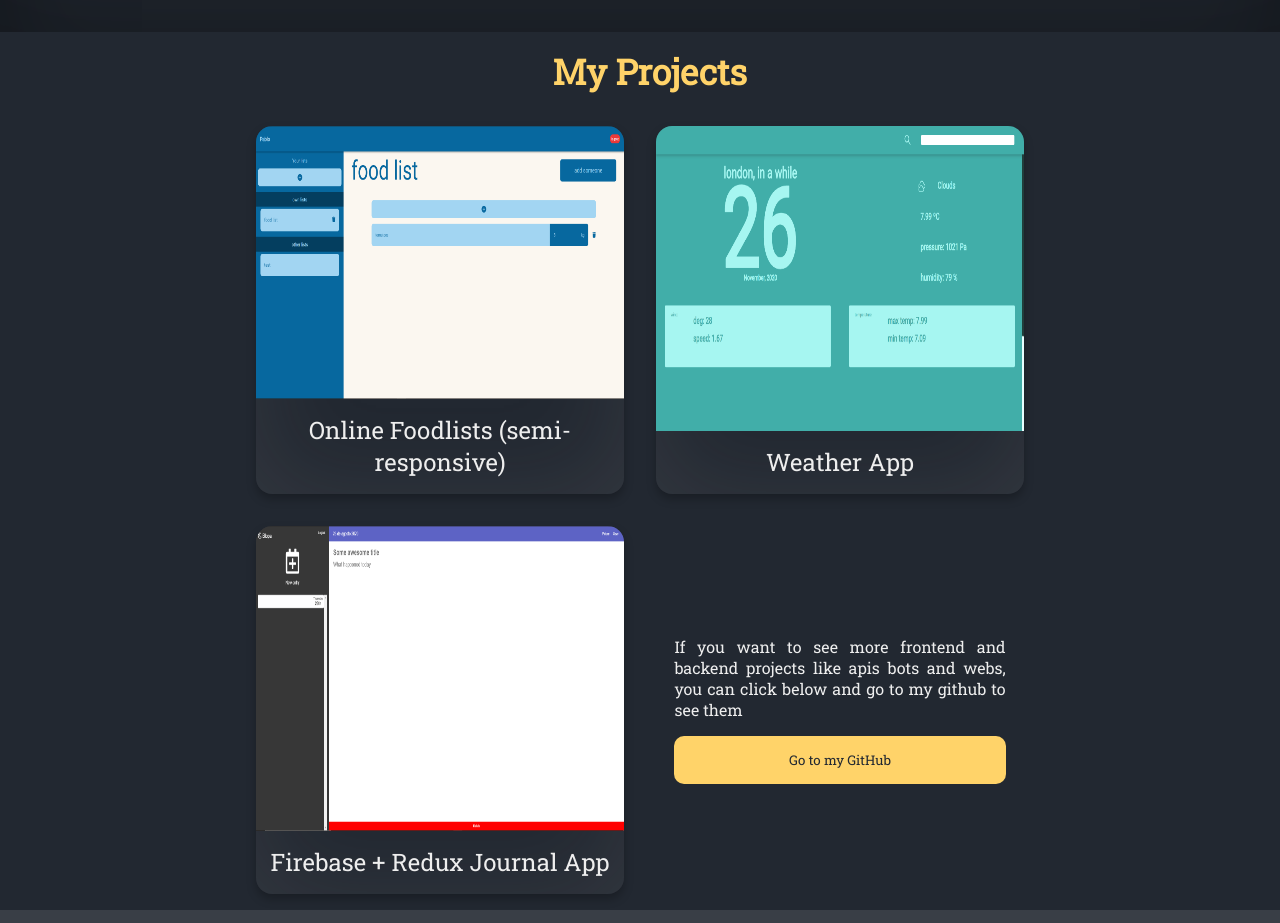
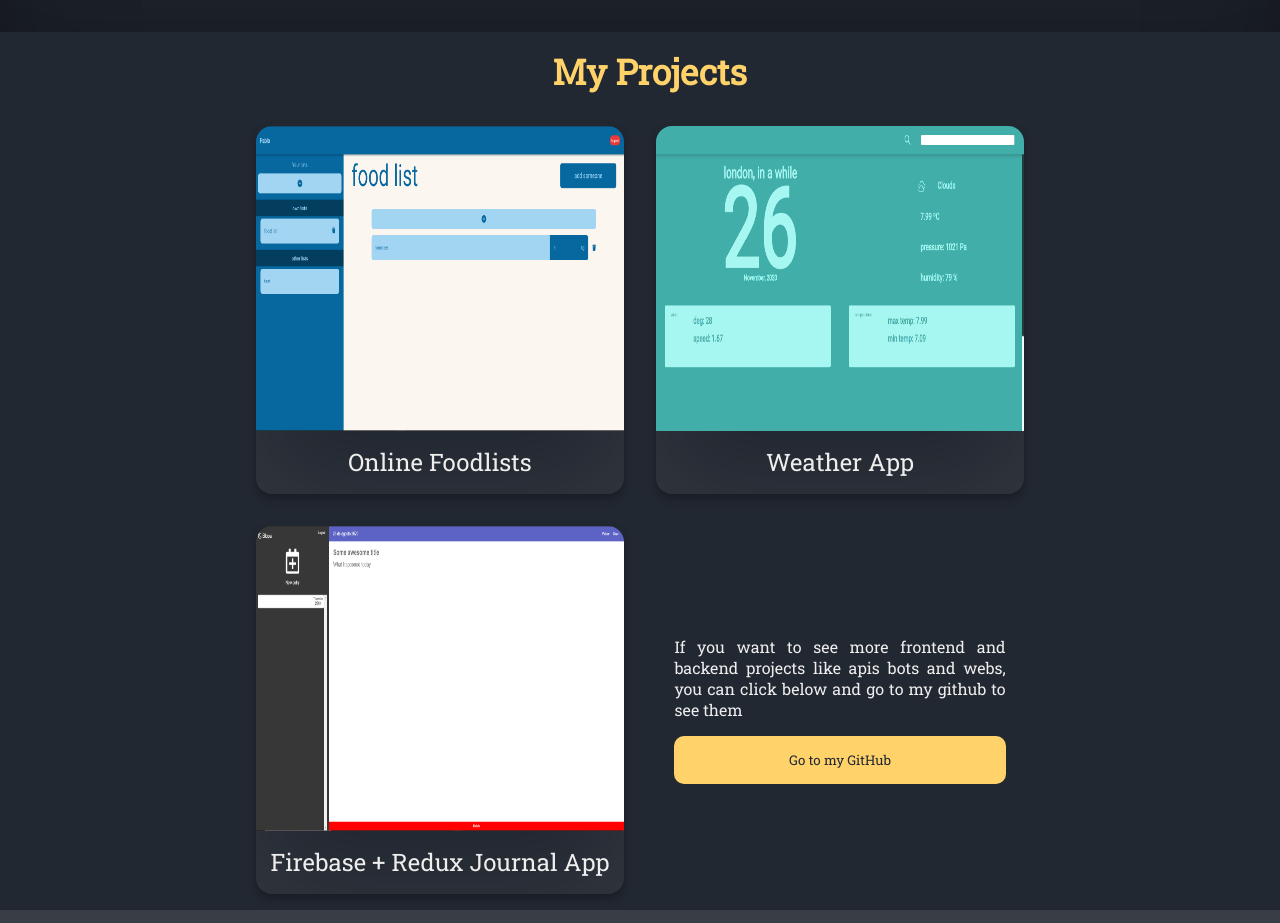
Before and after one commit to Blopaa/Portfolio, a Next.js app: page / in a window 1280 px wide. Shown: the part 840-1763 px from the top of the page. Built offline with nearby package versions, Linux system fonts and the light colour scheme.

Commit message:
fix: image

```diff
--- a/src/components/projects/ProjectOrgnism.tsx
+++ b/src/components/projects/ProjectOrgnism.tsx
@@ -6,8 +6,8 @@ const ProjectOrgnism = () => {
     <div className="project__container">
       <ProjectCard
         href="https://online-lists-frontend.vercel.app/signin"
-        src="/foodlist.png"
-        title="Online Foodlists (semi-responsive)"
+        src="/onlinefoodlist.png"
+        title="Online Foodlists"
       />
       <ProjectCard
         href="https://app-weather-demo.netlify.app/"
```
Also changed, not shown: public/onlinefoodlist.png (renamed from public/foodlist.PNG).
